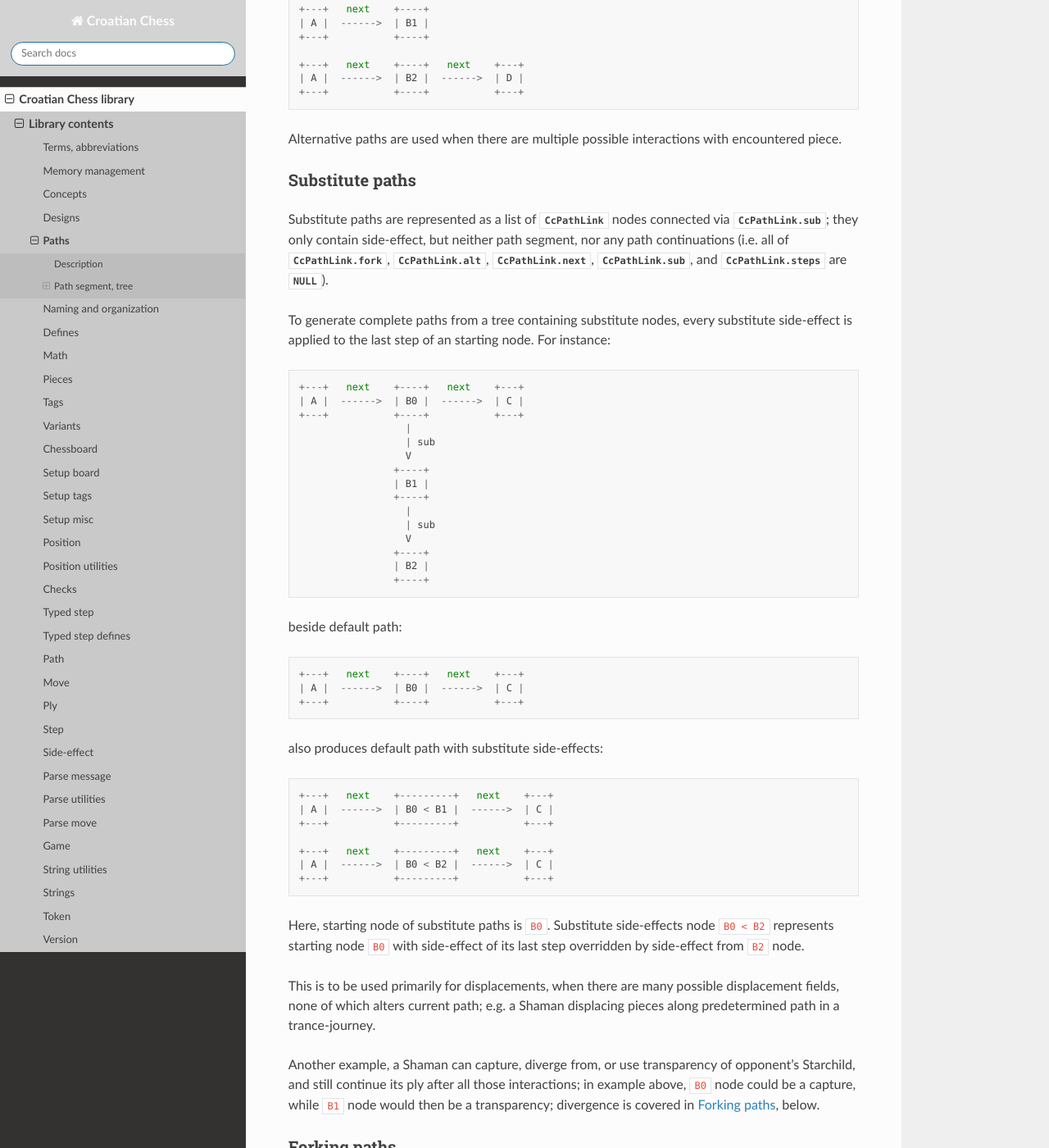
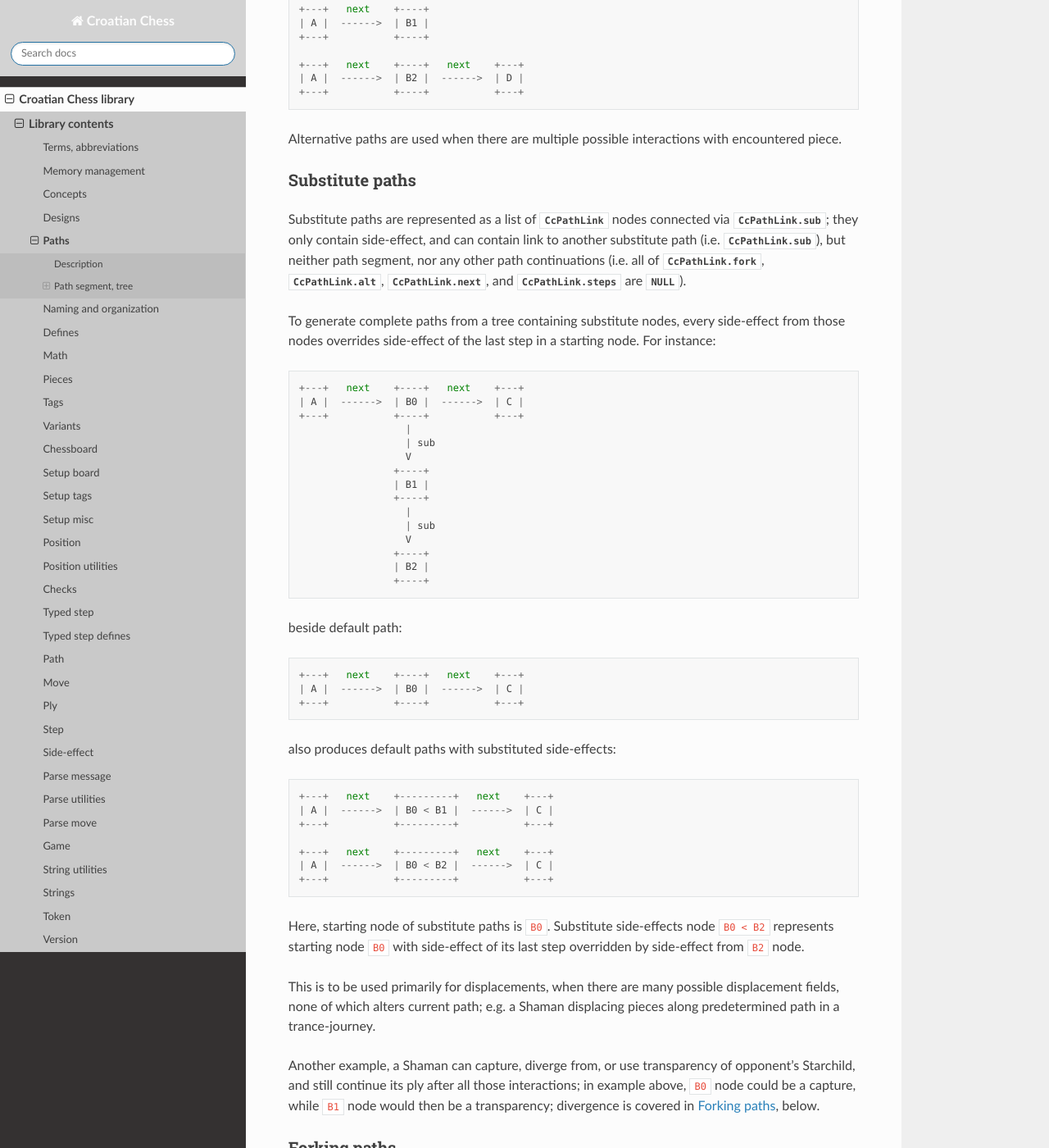
Before and after one commit to mmlacak/crochess, a Sphinx documentation site: the page built from docs/source/libcc/paths.rst, in a window 1280 px wide and 1400 px high, scrolled down 2773 px. Shown: the whole window at 82% size. Built offline with Sphinx 7.4.7 and the Read the Docs theme 3.1.0, drawn with Linux system fonts in a browser that asks for light colours.

Commit message:
Clarified substitute paths.

```diff
--- a/docs/source/libcc/paths.rst
+++ b/docs/source/libcc/paths.rst
@@ -208,13 +208,15 @@ Substitute paths
 ^^^^^^^^^^^^^^^^
 
 Substitute paths are represented as a list of :c:type:`CcPathLink` nodes connected
-via :c:member:`CcPathLink.sub`; they only contain side-effect, but neither path
-segment, nor any path continuations (i.e. all of :c:member:`CcPathLink.fork`,
-:c:member:`CcPathLink.alt`, :c:member:`CcPathLink.next`, :c:member:`CcPathLink.sub`,
-and :c:member:`CcPathLink.steps` are :c:data:`NULL`).
+via :c:member:`CcPathLink.sub`; they only contain side-effect, and can contain link
+to another substitute path (i.e. :c:member:`CcPathLink.sub`), but neither path
+segment, nor any other path continuations (i.e. all of :c:member:`CcPathLink.fork`,
+:c:member:`CcPathLink.alt`, :c:member:`CcPathLink.next`, and
+:c:member:`CcPathLink.steps` are :c:data:`NULL`).
 
-To generate complete paths from a tree containing substitute nodes, every substitute
-side-effect is applied to the last step of an starting node. For instance::
+To generate complete paths from a tree containing substitute nodes, every side-effect
+from those nodes overrides side-effect of the last step in a starting node.
+For instance::
 
     +---+   next    +----+   next    +---+
     | A |  ------>  | B0 |  ------>  | C |
@@ -238,7 +240,7 @@ beside default path::
     | A |  ------>  | B0 |  ------>  | C |
     +---+           +----+           +---+
 
-also produces default path with substitute side-effects::
+also produces default paths with substituted side-effects::
 
     +---+   next    +---------+   next    +---+
     | A |  ------>  | B0 < B1 |  ------>  | C |
```
